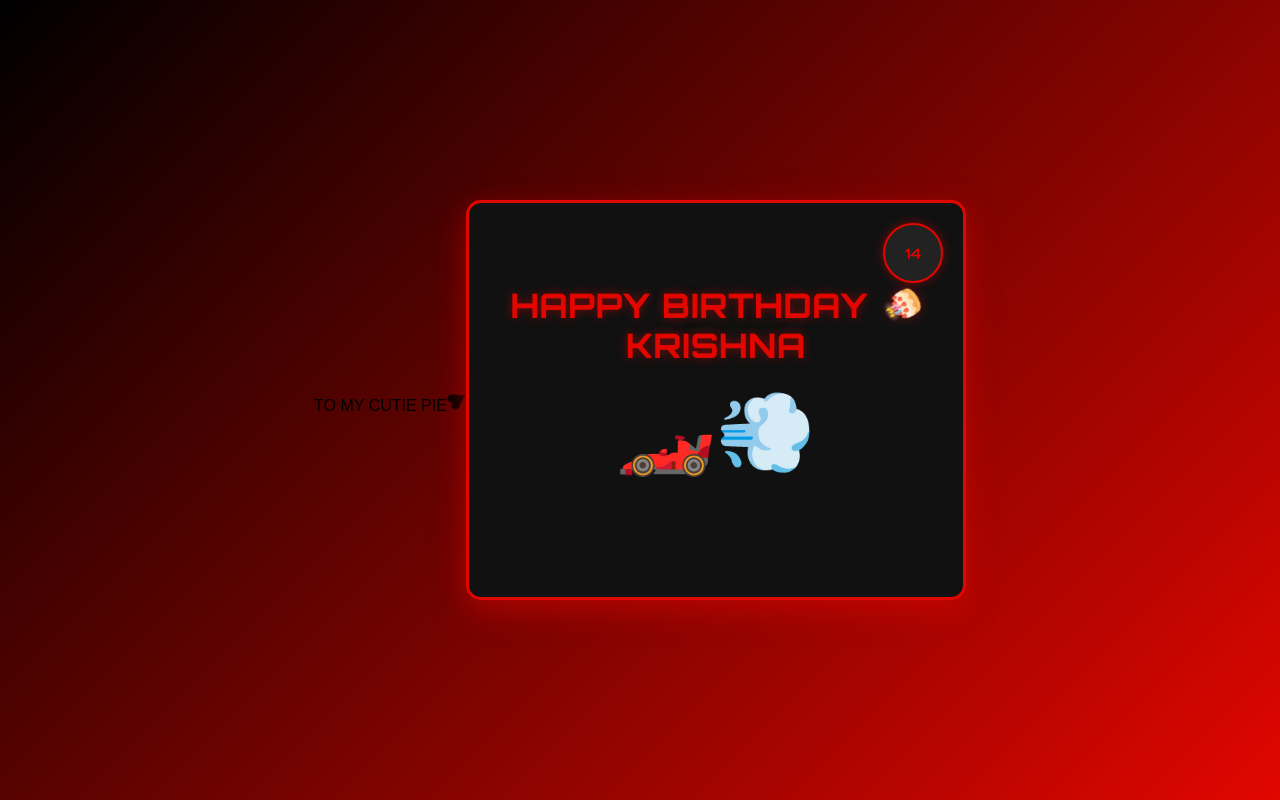
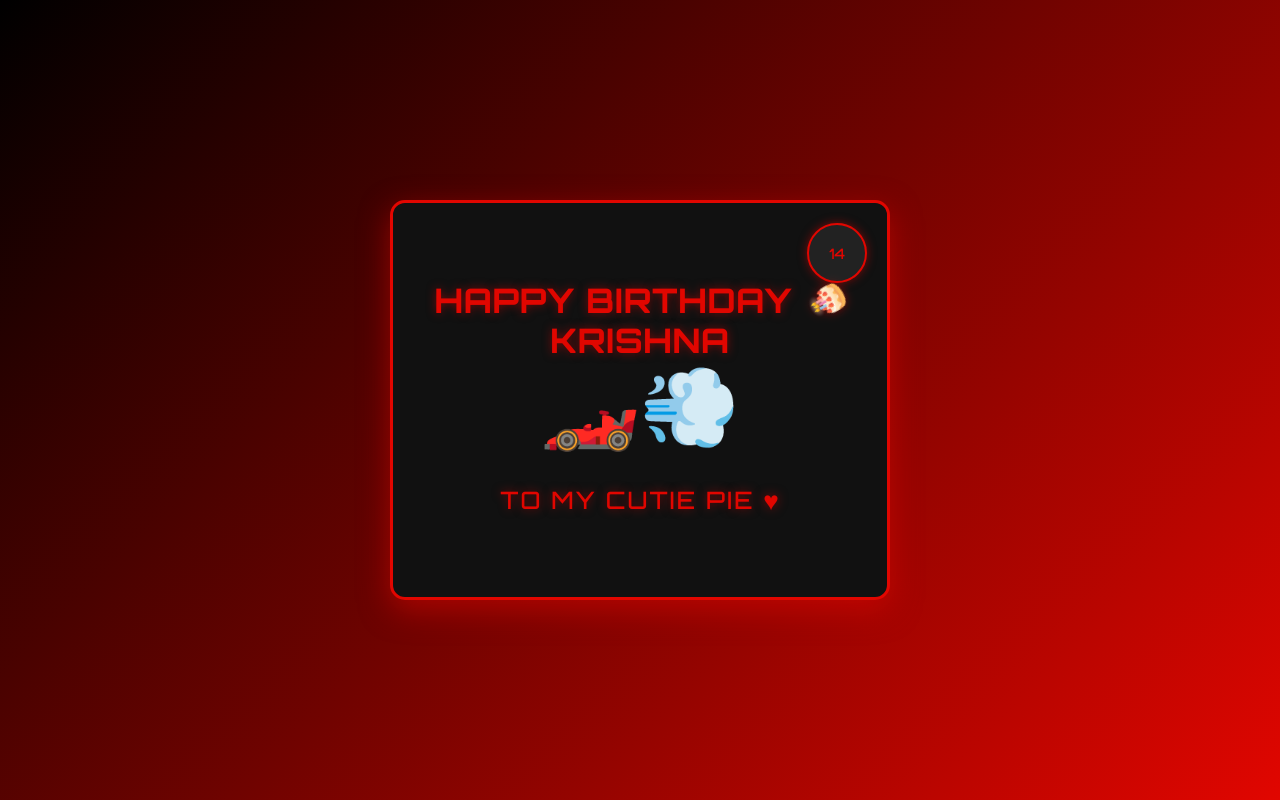
Before and after one commit to 7navy7/kri, a plain HTML site: page index.html in a window 1280 px wide. Drawn offline with Linux system fonts and the light colour scheme; a web font is replaced by a local one.

Commit message:
Update index.html

```diff
--- a/index.html
+++ b/index.html
@@ -4,8 +4,6 @@
   <meta charset="UTF-8">
   <meta name="viewport" content="width=device-width, initial-scale=1.0">
   <title>Happy Birthday Krishna!</title>
-<p>TO MY CUTIE PIE<span class="spinning-emoji">♥</span></p>
-
   <link href="https://fonts.googleapis.com/css2?family=Orbitron:wght@500&family=Arial:wght@400;700&display=swap" rel="stylesheet">
   <style>
     * {
@@ -67,7 +65,7 @@
 
     .emoji-display {
       font-size: 5rem;
-      margin: 20px 0;
+      margin: 10px 0;
       animation: bounce 1s infinite alternate;
     }
 
@@ -81,8 +79,9 @@
     .inside p {
       font-size: 1.1rem;
       line-height: 1.6;
-      margin-bottom: 20px;
+      margin-bottom: 15px;
       color: #fff;
+      text-align: center;
     }
 
     .speedometer {
@@ -103,6 +102,16 @@
       box-shadow: 0 0 10px rgba(225, 6, 0, 0.5);
     }
 
+    .cutie-pie {
+      font-family: 'Orbitron', sans-serif;
+      font-size: 1.5rem;
+      color: #e10600;
+      margin: 5px 0;
+      text-transform: uppercase;
+      letter-spacing: 2px;
+      text-shadow: 0 0 10px rgba(225, 6, 0, 0.5);
+    }
+
     @keyframes bounce {
       from { transform: translateY(0); }
       to { transform: translateY(-15px); }
@@ -113,11 +122,17 @@
       100% { transform: rotate(360deg); }
     }
 
+    @keyframes pulse {
+      0% { transform: scale(1); }
+      50% { transform: scale(1.1); }
+      100% { transform: scale(1); }
+    }
+
     .title {
       font-family: 'Orbitron', sans-serif;
       font-size: 2rem;
       text-transform: uppercase;
-      margin-bottom: 15px;
+      margin-bottom: 5px;
       letter-spacing: 2px;
       text-shadow: 0 0 10px rgba(225, 6, 0, 0.5);
     }
@@ -128,9 +143,17 @@
       font-size: 2rem;
     }
 
+    .pulse-emoji {
+      animation: pulse 1.5s infinite;
+      display: inline-block;
+    }
+
     @media (max-width: 600px) {
       .title {
         font-size: 1.5rem;
+      }
+      .cutie-pie {
+        font-size: 1.2rem;
       }
       .emoji-display {
         font-size: 3rem;
@@ -148,18 +171,17 @@
         <div class="speedometer">14</div>
         <h1 class="title">HAPPY BIRTHDAY <span class="spinning-emoji">🎂</span> KRISHNA</h1>
         <div class="emoji-display">🏎️💨</div>
-        <p></p>
+        <div class="cutie-pie">TO MY CUTIE PIE <span class="pulse-emoji">♥</span></div>
       </div>
       <div class="inside">
-
         <p>
           I wish you a very happy day, my cupcake :))<br>
           I love you so much, and I wish you all the best in life.<br>
           I hope we get to meet someday so we can hug and everything —<br>
-          and achieve our dream of meeting together and throw snowballs at eachother.
-          I can't wait to spend all of our next year together <33 .
+          and achieve our dream of meeting together and throw snowballs at each other.
+          I can't wait to spend all of our next year together <span class="pulse-emoji">♥♥</span>
         </p>
-        <div style="margin-top: 20px; font-size: 2rem;">
+        <div style="margin-top: 15px; font-size: 2rem;">
           🎉🎈🎁
         </div>
       </div>
```
